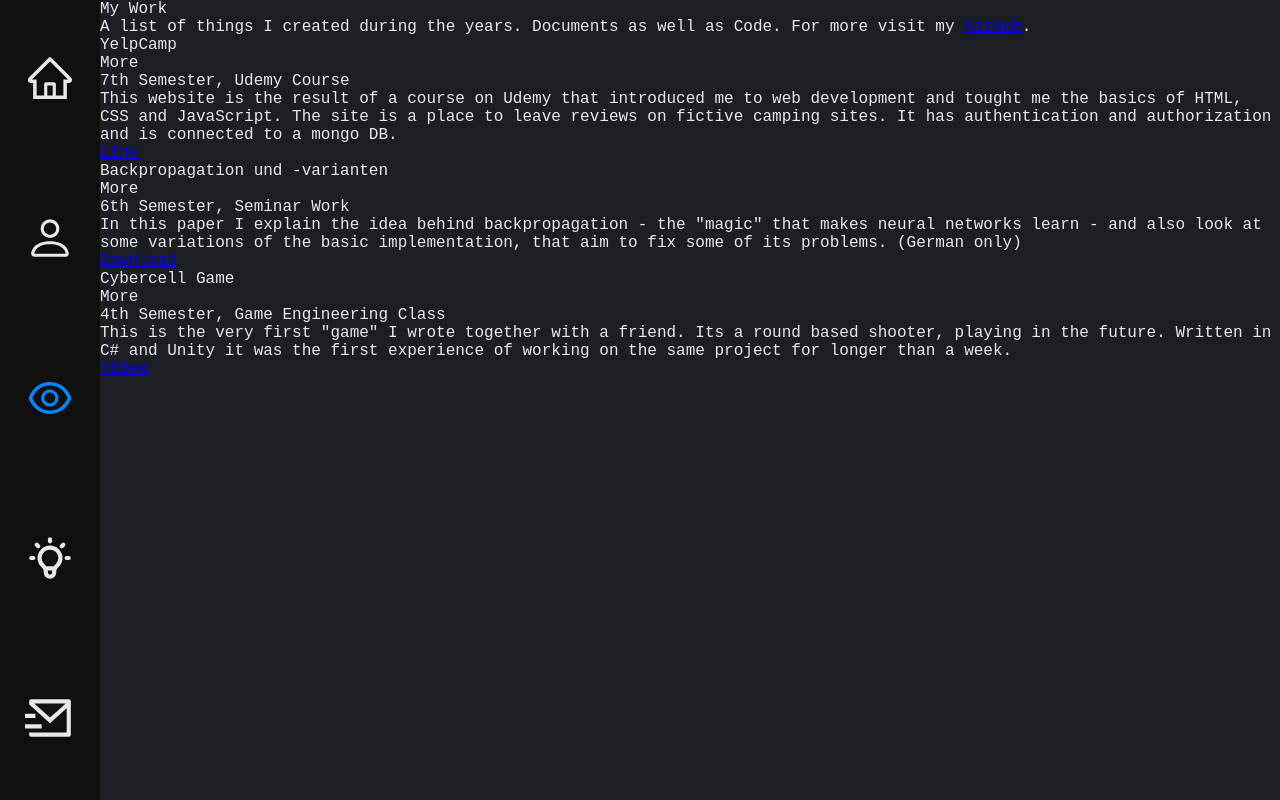
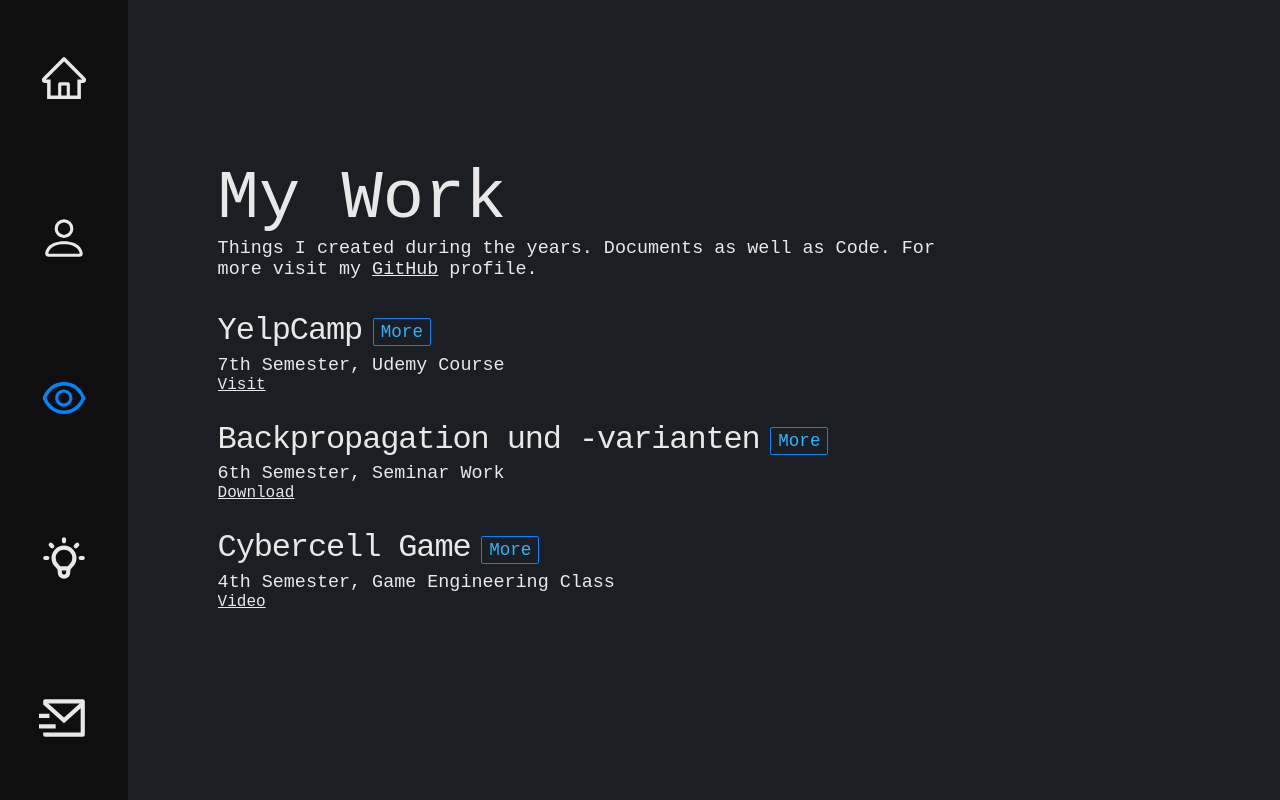
Before and after one commit to SpraylnlPray/MySite, a React app: page /projects in a window 1280 px wide. Built offline with nearby package versions, Linux system fonts and the light colour scheme.

Commit message:
Projects for desktop screen

```diff
--- a/src/components/Experience/Experience.css
+++ b/src/components/Experience/Experience.css
@@ -68,10 +68,6 @@
     margin-top: 5px;
   }
 
-  .show {
-    display: block !important;
-  }
-
   .job-description {
     display: none;
     margin-top: 3px;
--- a/src/components/Projects/Projects.css
+++ b/src/components/Projects/Projects.css
@@ -1,9 +1,106 @@
-@media screen and (max-width: 751px) {
+#projects-container {
+  color: #E8E8E8;
+  font-family: 'Courier New', Courier, monospace;
+}
+
+#projects-caption a, .project-container a {
+  color: #E8E8E8;
+}
+
+#projects-caption a:visited, .project-container a:visited {
+  color: #E8E8E8;
+}
+
+.project-description {
+  display: none;
+}
+
+.project-more-button {
+  border: 1px solid #0085FC;
+  color: #2DB3FC;
+}
+
+@media screen and (min-width: 751px) {
   #projects-container {
-    color: #E8E8E8;
+    margin: 20vh 5vw 5vh 7vw;
+    max-width: 80vw;
+    width: 60vw;
+  }
+
+  #projects-header {
+    font-size: 4.3em;
+  }
+
+  #projects-caption {
+    font-size: 1.15em;
+  }
+
+  #projects-list {
+    margin-top: 2em;
+    padding-right: .8em;
+    max-height: calc(100% - 4.3em - 1.15em - 3em);
+    overflow: auto;
+  }
+
+  #projects-list {
+    scrollbar-width: 7px;
+    scrollbar-color: #0F0F0F;
+  }
+
+  #projects-list::-webkit-scrollbar {
+    width: 7px;
+  }
+
+  #projects-list::-webkit-scrollbar-track {
+    background: #0F0F0F;
+    border-radius: 20px;
+  }
+
+  #projects-list::-webkit-scrollbar-thumb {
+    background-color: #0085FC;
+    border-radius: 20px;
+  }
+
+  .project-container:not(:first-child) {
+    margin-top: 1.7em;
+  }
+
+  .project-top-container {
+    display: flex;
+    align-items: center;
+  }
+
+  .project-title {
+    font-size: 2em;
+    letter-spacing: -0.03cm;
+  }
+
+  .project-more-button {
+    margin-left: .6em;
+    margin-top: .2em;
+    padding: 3px 7px;
+    border-radius: 2px;
+    font-size: 1.1em;
+  }
+
+  .project-more-button:hover {
+    cursor: pointer;
+  }
+
+  .project-sub {
+    margin-top: .3em;
+    font-size: 1.15em;
+  }
+
+  .project-description {
+    margin-top: .2em;
+  }
+}
+
+@media screen and (max-width: 750px) {
+  #projects-container {
     position: absolute;
     top: 15vh;
-    font-family: 'Courier New', Courier, monospace;
     margin: auto 10px;
   }
 
@@ -24,14 +121,6 @@
     line-height: 1.05em;
   }
 
-  #projects-caption a, .project-container a {
-    color: #E8E8E8;
-  }
-
-  #projects-caption a:visited, .project-container a:visited {
-    color: #E8E8E8;
-  }
-
   .project-container:not(:first-child) {
     margin-top: 15px;
   }
@@ -43,8 +132,6 @@
 
   .project-more-button {
     font-size: .8em;
-    border: 1px solid #0085FC;
-    color: #2DB3FC;
     padding: 3px 5px;
     border-radius: 1.5px;
     height: 1em;
@@ -64,7 +151,6 @@
 
   .project-description {
     margin-top: .25em;
-    display: none;
     letter-spacing: -0.02cm;
   }
 }
--- a/src/components/Projects/Projects.js
+++ b/src/components/Projects/Projects.js
@@ -33,7 +33,7 @@ const Projects = () => {
   return (
     <div id='projects-container'>
       <div id='projects-header'>My Work</div>
-      <div id='projects-caption'>A list of things I created during the years. Documents as well as Code. For more visit my <a href='https://github.com/SpraylnlPray'>GitHub</a>.</div>
+      <div id='projects-caption'>Things I created during the years. Documents as well as Code. For more visit my <a href='https://github.com/SpraylnlPray'>GitHub</a> profile.</div>
       <div id='projects-list'>
         {projectElements}
       </div>
--- a/src/css/App.css
+++ b/src/css/App.css
@@ -1,5 +1,6 @@
-body {
+* {
   margin: 0;
+  padding: 0;
 }
 
 #container {
@@ -19,3 +20,7 @@ body {
     display: flex;
   }
 }
+
+.show {
+  display: block !important;
+}
--- a/src/static/Projects.js
+++ b/src/static/Projects.js
@@ -5,7 +5,7 @@ const projects = [
     sub: '7th Semester, Udemy Course',
     description: 'This website is the result of a course on Udemy that introduced me to web development and tought me the basics of HTML, CSS and JavaScript. The site is a place to leave reviews on fictive camping sites. It has authentication and authorization and is connected to a mongo DB.',
     source: 'https://young-fortress-00311.herokuapp.com/',
-    source_text: 'Link',
+    source_text: 'Visit',
     download: false,
   },
   {
```
